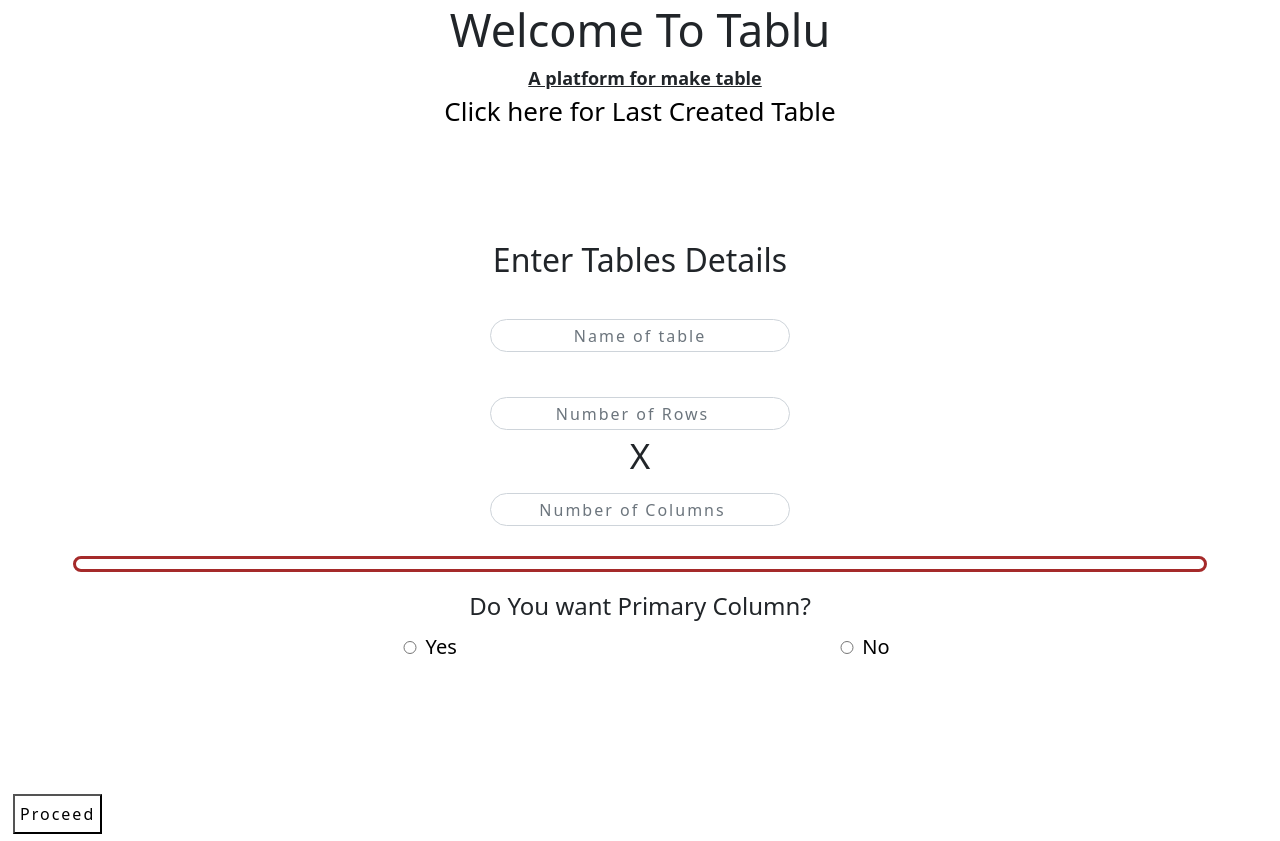
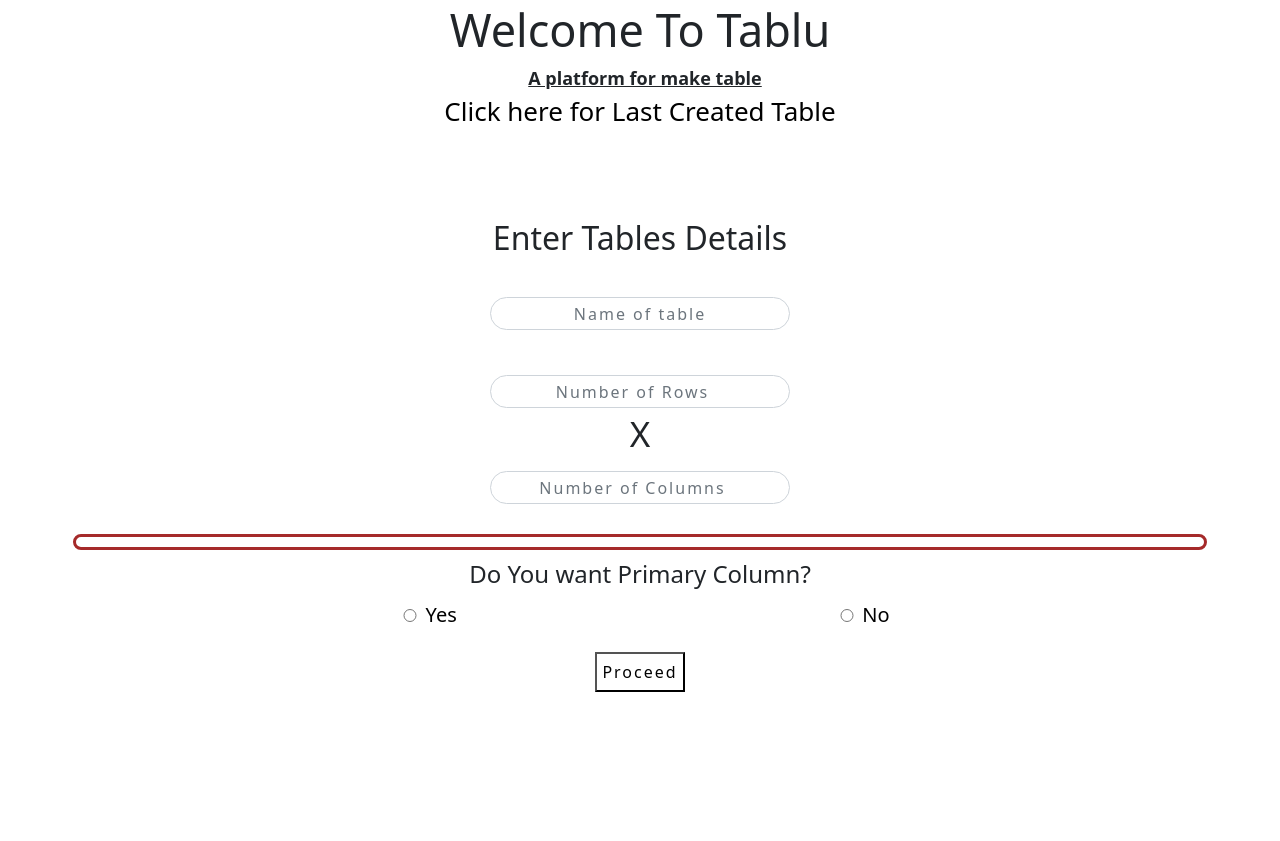
Before and after one commit to krishna120801/Tablu, a Django app: page /tablu in a window 1280 px wide. Shown: the part 134-975 px from the top of the page. After the commit the page ends 826 px from the top, so only its background shows below. Run offline with Django 4.2, Linux system fonts and the light colour scheme; a user stored in the database is signed in; some libraries are stand-ins or nearby versions.

Commit message:
Revert "Update fsttblpg.html"

```diff
--- a/templates/fsttblpg.html
+++ b/templates/fsttblpg.html
@@ -54,8 +54,8 @@
 
 		</div>
 	</div>
-	<div class="pc">
-	<h4>Do You want Primary Column?</h4></div>
+	<div>
+	<h4>Do You want Primary Column?</h4>
 <div class="d-flex radbtn">
 	<div class="custom-control custom-radio">
 		<input type="radio" class="custom-control-input" name="askforprime" onclick="yesclick(this);" value="yes"id="yesfield">
```
